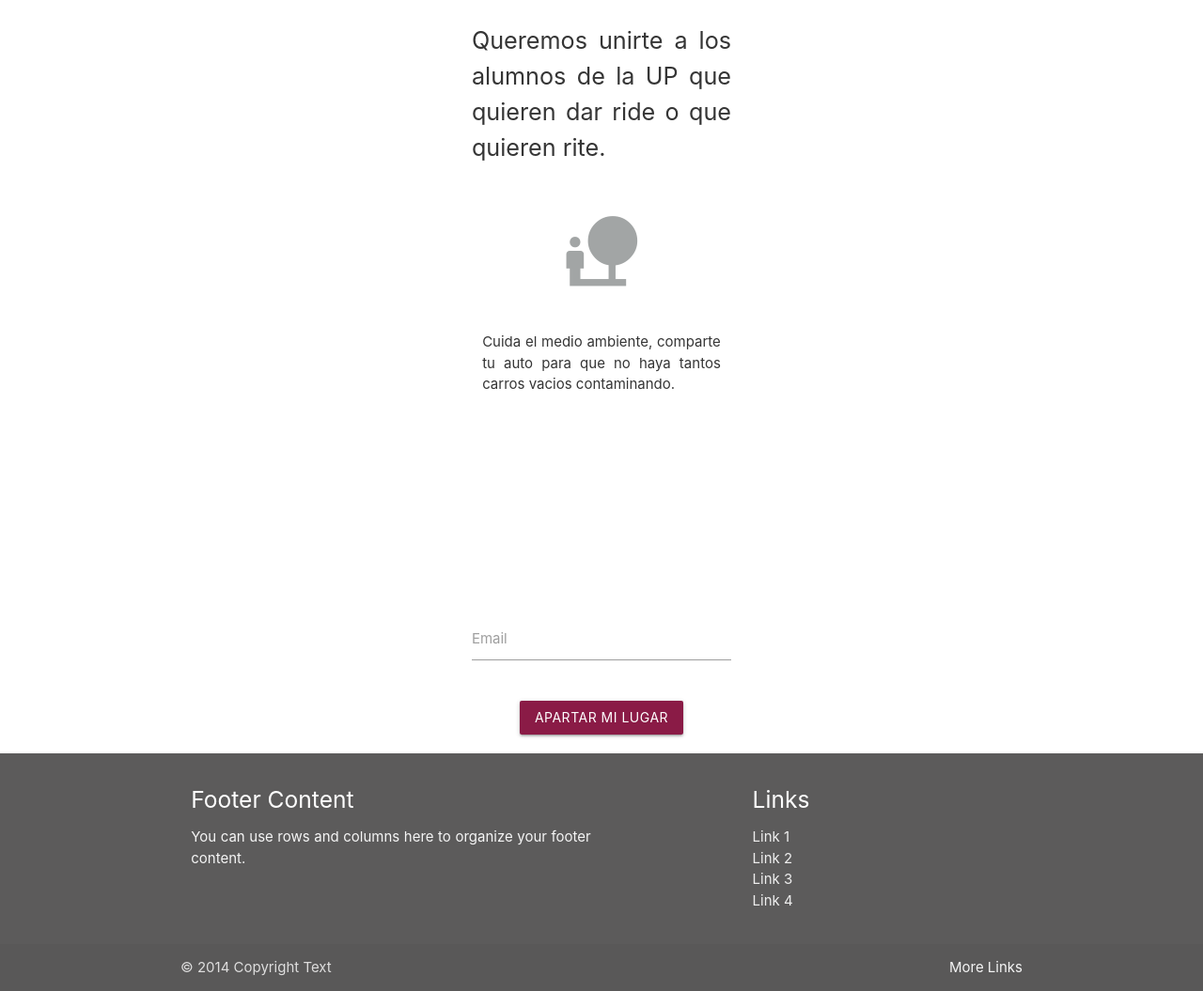
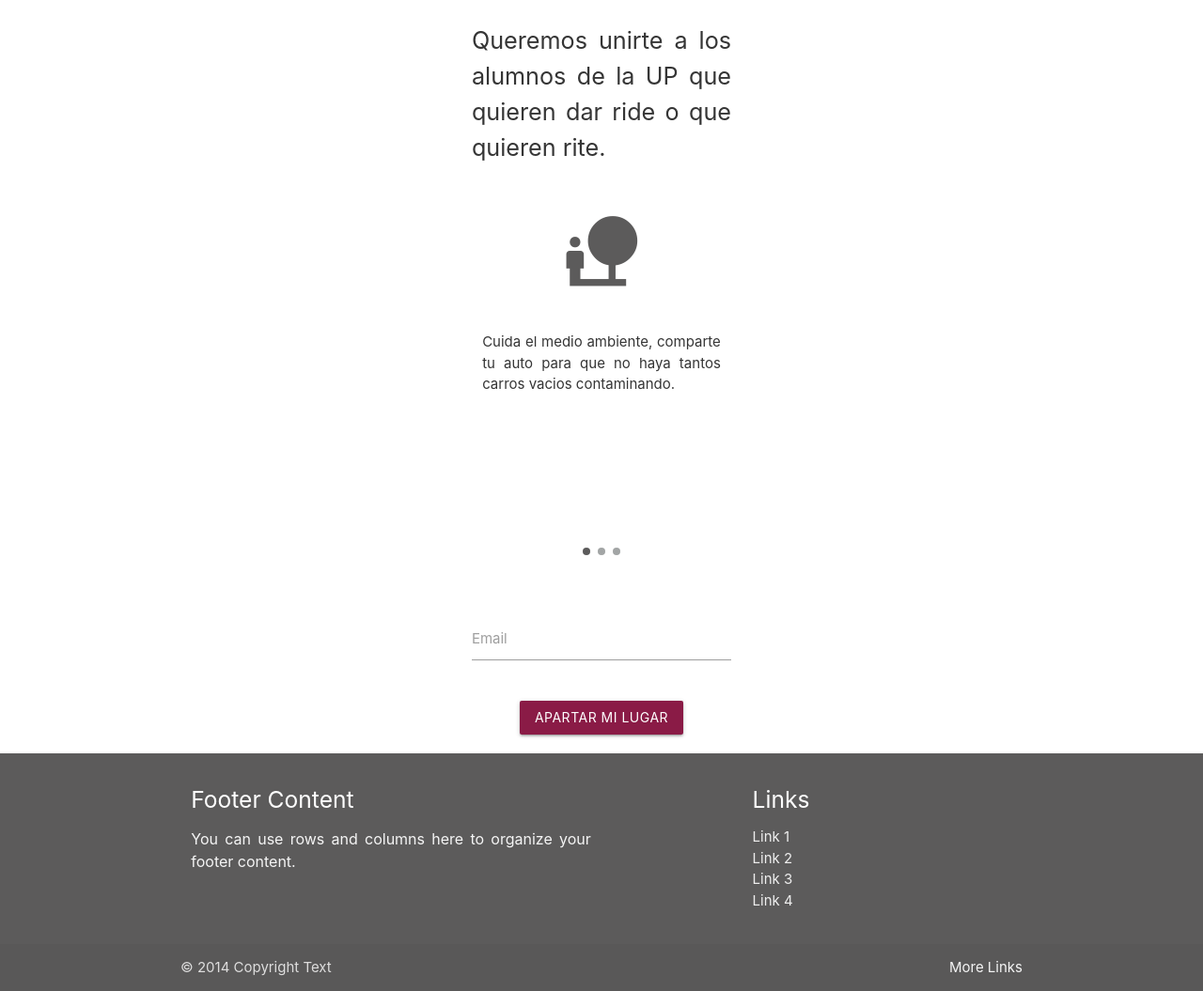
Before and after one commit to Santt99/up-carpool, a Flask app: page / in a window 1280 px wide. Shown: the part 90-1145 px from the top of the page at 94% size. Run offline with Flask 2, Linux system fonts and the light colour scheme; some web fonts are replaced.

Commit message:
Added: indicators

```diff
--- a/templates/index.html
+++ b/templates/index.html
@@ -40,6 +40,7 @@
     p {
       text-align: justify;
       color: #353535 !important;
+      font-size: 16px;
     }
 
     .responsive-img {
@@ -61,7 +62,7 @@
     }
 
     .material-icons {
-      color: #A2A5A5;
+      color: #5C5B5B
     }
     .footer_back{
       background-color: #5C5B5B;
@@ -80,6 +81,12 @@
     main {
       flex: 1 0 auto;
     }
+    .carousel .indicators .indicator-item{
+      background-color: #A2A5A5;
+    }
+    .carousel .indicators .indicator-item.active {
+    background-color: #5C5B5B;
+    }
   </style>
 </head>
 
@@ -95,7 +102,7 @@
   </div>
   <main>
     <div class="container">
-    <div class="row title">
+    <div class="row">
       <div class="col s12 m6 l4 offset-m3 offset-l4">
         <p class="flow-text">Queremos unirte a los alumnos de la UP que quieren dar ride o que quieren rite.</p>
       </div>
@@ -183,14 +190,23 @@
         </footer>
   <script>
     document.addEventListener('DOMContentLoaded', function () {
-      let options = { duration: 200, fullWidth: true, numVisible: 1, noWrap: true, padding: 100 }
+      let options = { duration: 200, fullWidth: true, numVisible: 1, noWrap: true, padding: 100 , indicators: true}
       var elems = document.querySelectorAll('.carousel');
       var instances = M.Carousel.init(elems, options);
+      var times = 0
       setInterval(function () {
         var elem = document.querySelector(".carousel")
         var instance = M.Carousel.getInstance(elem)
-        instance.next()
-      }, 5000)
+        if (times < 3) {
+          instance.next()
+          times++
+        }else{
+          instance.prev(2)
+          times = 0
+        }
+
+
+      }, 10000)
 
     });
 
```
